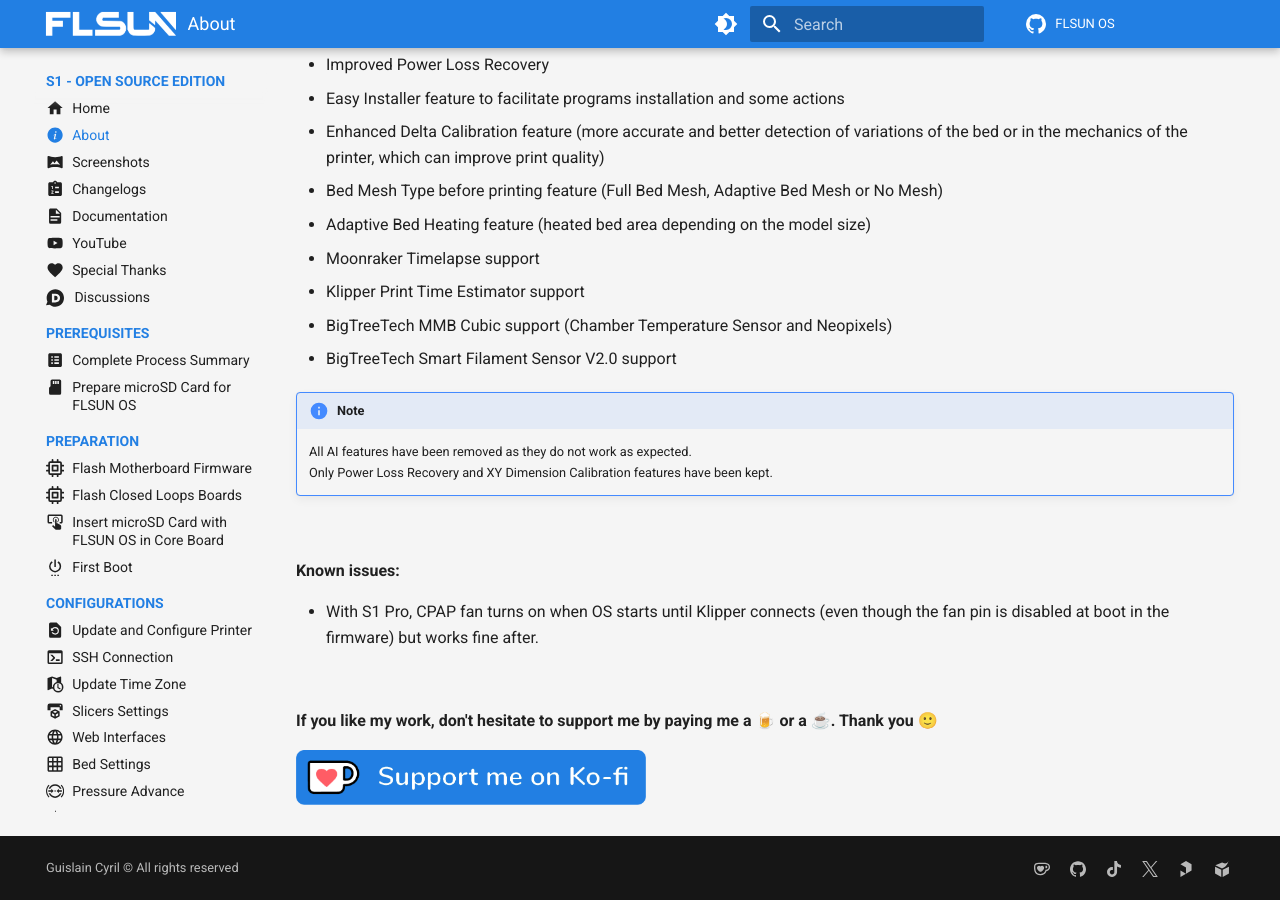
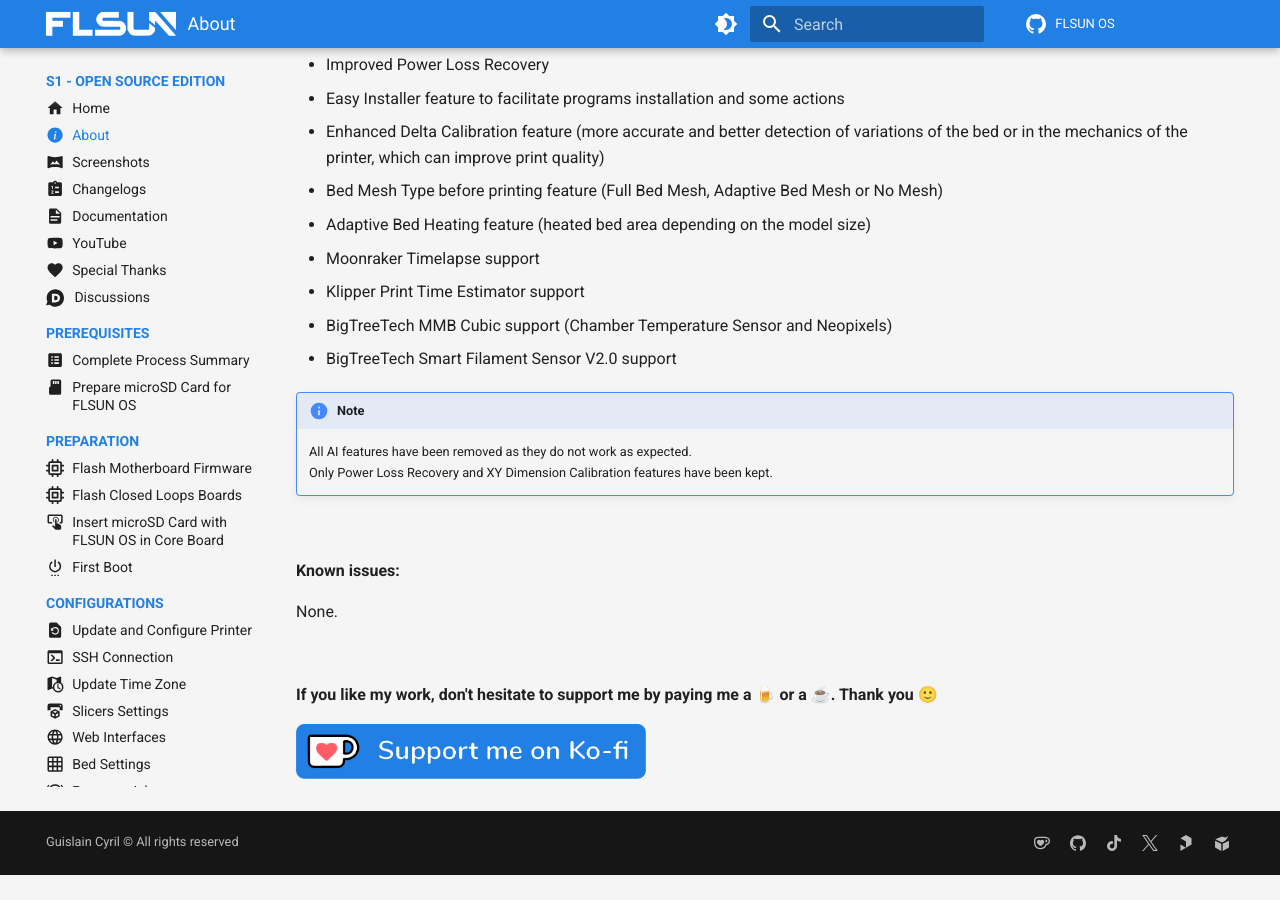
Before and after one commit to Guilouz/FLSUN-S1-Open-Source-Edition, an MkDocs documentation site: the page built from docs/about.md, in a window 1280 px wide and 900 px high, scrolled down 1075 px. Built offline with MkDocs 1.6.1 and Material for MkDocs 9.7.7, drawn with Linux system fonts in a browser that asks for light colours; comment, search, counter and statistics services are not loaded; after the commit the page ends 1950 px from its top, so only the background shows below that.

Commit message:
Solve known issues.

```diff
--- a/docs/about.md
+++ b/docs/about.md
@@ -45,7 +45,7 @@ Benchmark comparison between **STOCK OS** (Board flsun) and **Open Source Editio
 
 **Known issues:**
 
-- With S1 Pro, CPAP fan turns on when OS starts until Klipper connects (even though the fan pin is disabled at boot in the firmware) but works fine after.
+None.
 
 <br />
 
```
